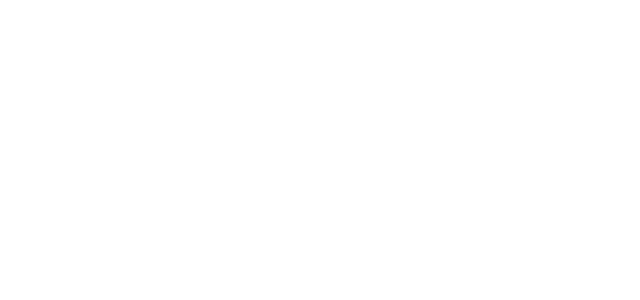
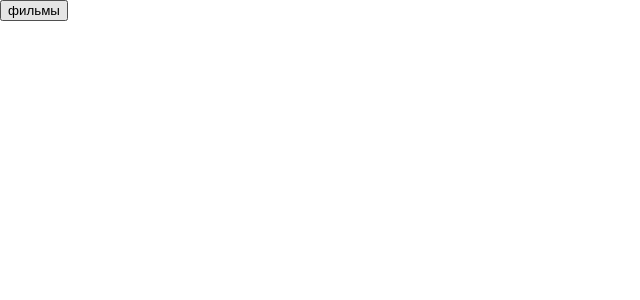
Before and after one commit to nikolaiovchinnikov/MyPortfolio-TypeScript, a React (Create React App) app: page / in a window 1280 px wide. Shown: the top 300 px of the page, without its empty margins (0-640 px from the left). Built offline with nearby package versions, Linux system fonts and the light colour scheme.

Commit message:
добавил главную страницу сайта,в апп дал начало многостраничному приложениию

```diff
--- a/src/App/App.tsx
+++ b/src/App/App.tsx
@@ -1,11 +1,15 @@
 import '../style/_reset.sass';
 import '../style/App.scss';
+import { Route, Routes, BrowserRouter } from 'react-router-dom';
+import MainePage from '../page/MainPage/MainPage';
 
 function App() {
   return (
-    <div className="App container">
-
-    </div>
+    <BrowserRouter>
+      <Routes>
+        <Route path="/" element={<MainePage/>} />
+      </Routes>
+    </BrowserRouter>
   );
 }
 
--- /dev/null
+++ b/src/page/MainPage/MainPage.tsx
@@ -0,0 +1,16 @@
+import './MainePage.scss';
+import { useNavigate } from 'react-router-dom';
+const MainePage = () => {
+
+    const navigate = useNavigate();
+    const directionPage = () => navigate('/film');
+
+    return (
+        <div>
+            <button onClick={directionPage}>
+                фильмы
+            </button>
+        </div>
+    )
+}
+export default MainePage;
```
Also changed, not shown: src/page/MainPage/MainePage.scss (added).
